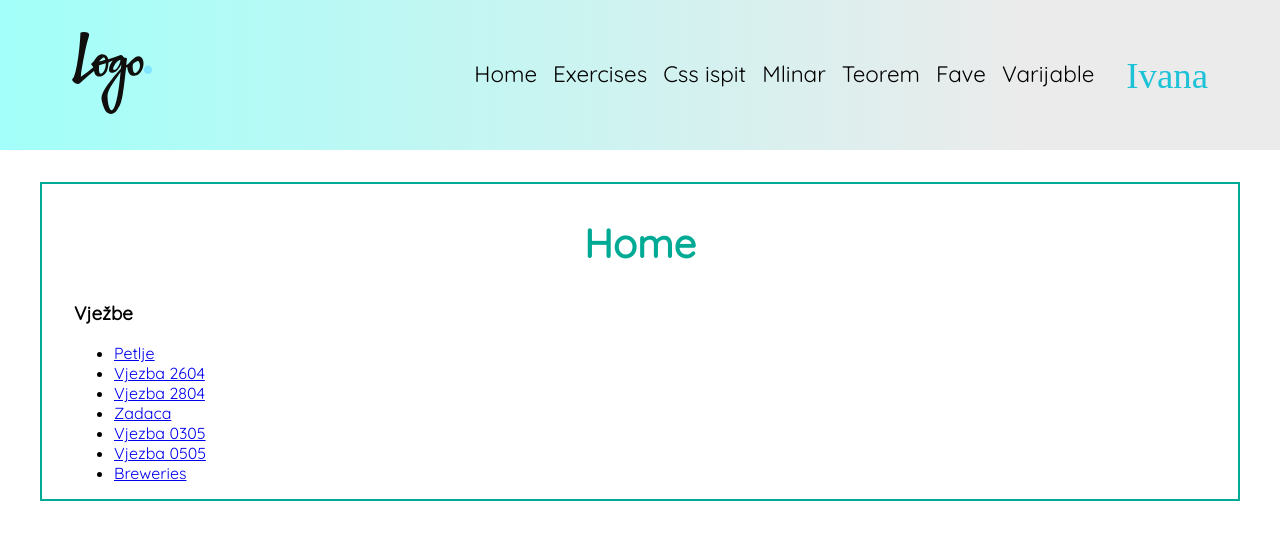
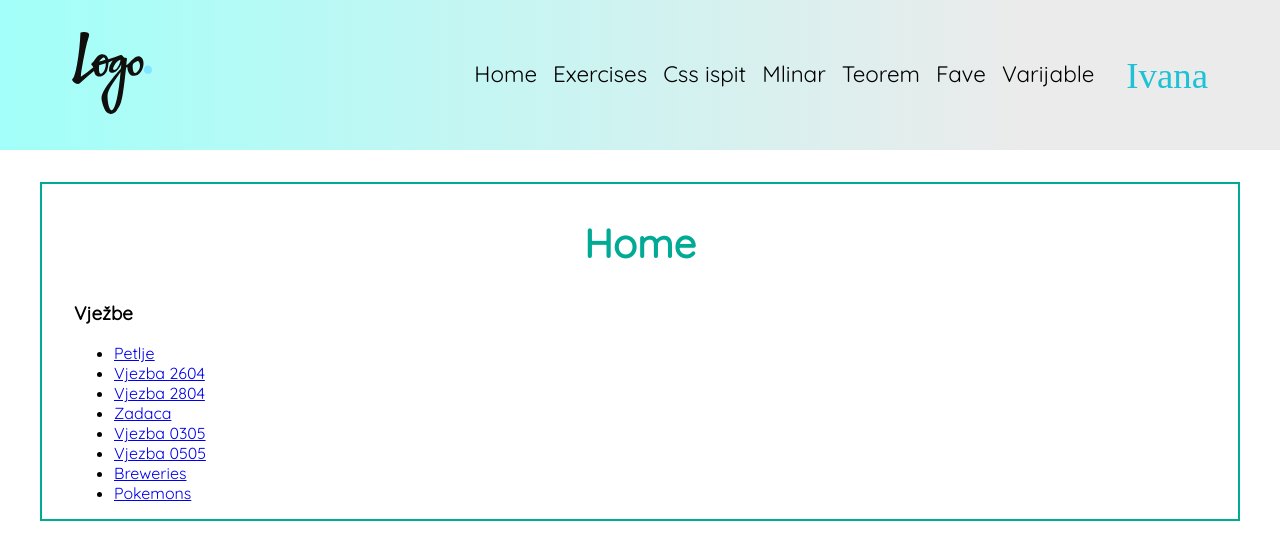
Before and after one commit to Ivanaarbutina/New-react-app, a React (Vite) app: page / in a window 1280 px wide. Shown: the top 560 px of the page. Built offline with nearby package versions, Linux system fonts and the light colour scheme; a web font is replaced by a local one.

Commit message:
add pokemons

```diff
--- a/src/pages/home.tsx
+++ b/src/pages/home.tsx
@@ -26,6 +26,9 @@ const Home = () => {
           <li>
             <a href="/breweries">Breweries</a>
           </li>
+          <li>
+            <a href="/pokemons">Pokemons</a>
+          </li>
         </ul>
       </div>
     </div>
```
